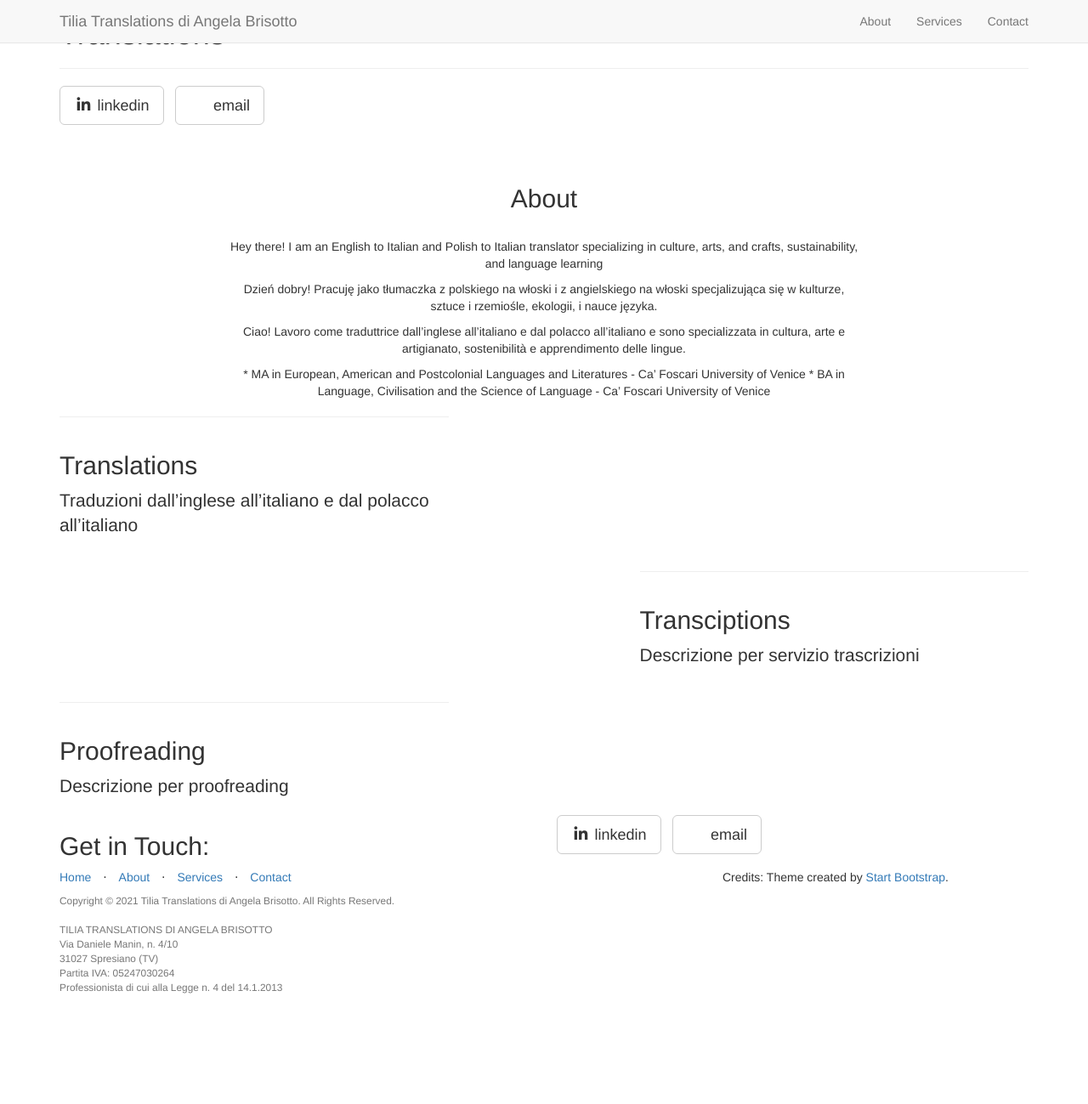
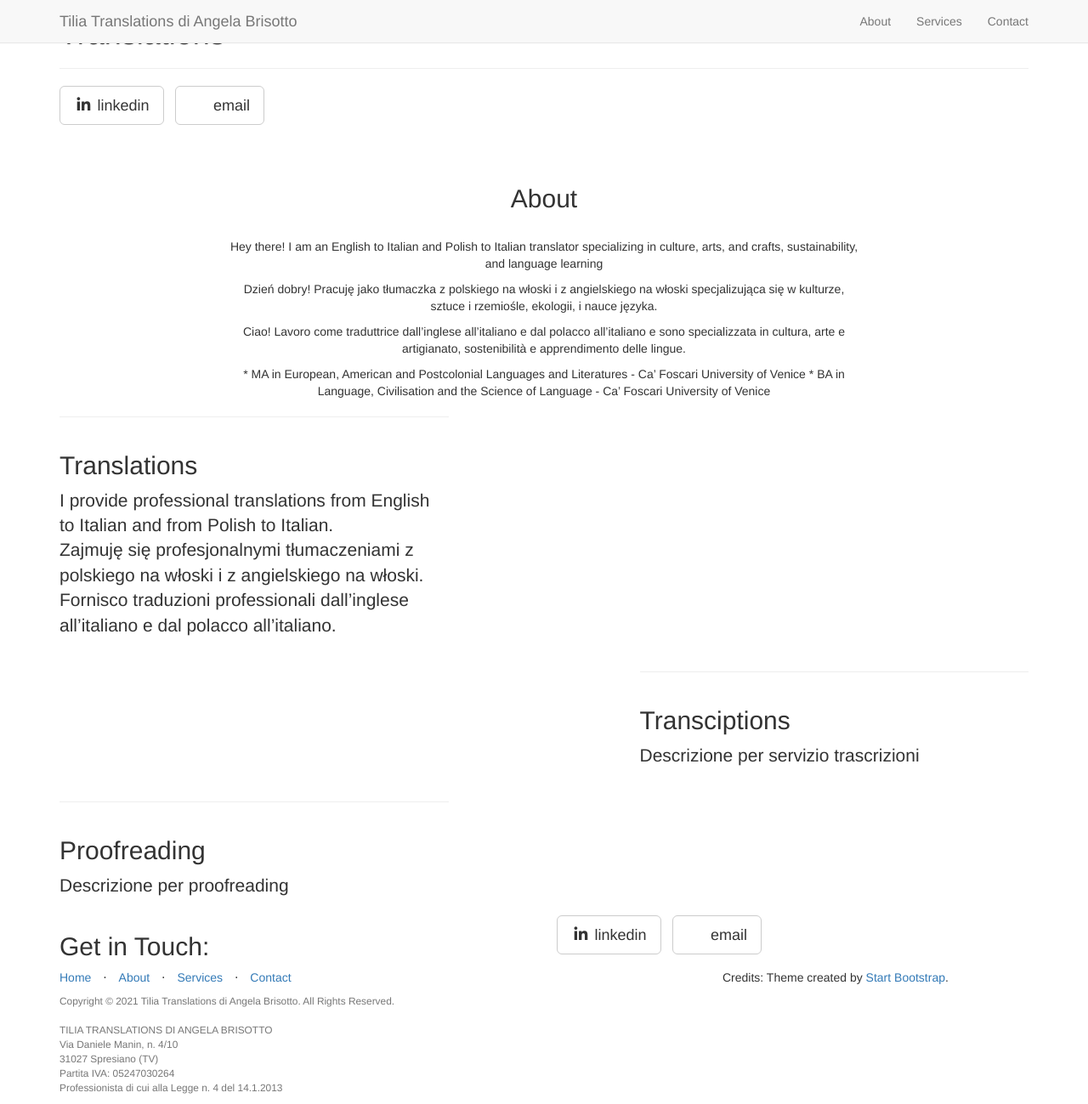
Before and after one commit to angelatiliatranslations/tiliatranslations.github.io, a Jekyll site: the page built from _posts/2014-09-21-services-1.markdown, in a window 1280 px wide and 1299 px high. Shown: the whole window at 85% size. Built offline with Jekyll 4.4.1, drawn with Linux system fonts in a browser that asks for light colours; nearby versions of some CDN libraries; library files that are not in the unit come from our copies.

Commit message:
nuovo testo
nuovo testo sezione traduzioni

```diff
--- a/_posts/2014-09-21-services-1.markdown
+++ b/_posts/2014-09-21-services-1.markdown
@@ -3,6 +3,10 @@ layout: default
 img: traduzioni.jpg
 category: Services
 title: Translations
-description: |
+description: translations, tłumaczenia, traduzioni
 ---
-  Traduzioni dall'inglese all'italiano e dal polacco all'italiano
+I provide professional translations from English to Italian and from Polish to Italian.
+<br>
+Zajmuję się profesjonalnymi tłumaczeniami z polskiego na włoski i z angielskiego na włoski.
+<br>
+Fornisco traduzioni professionali dall’inglese all’italiano e dal polacco all’italiano.
```
